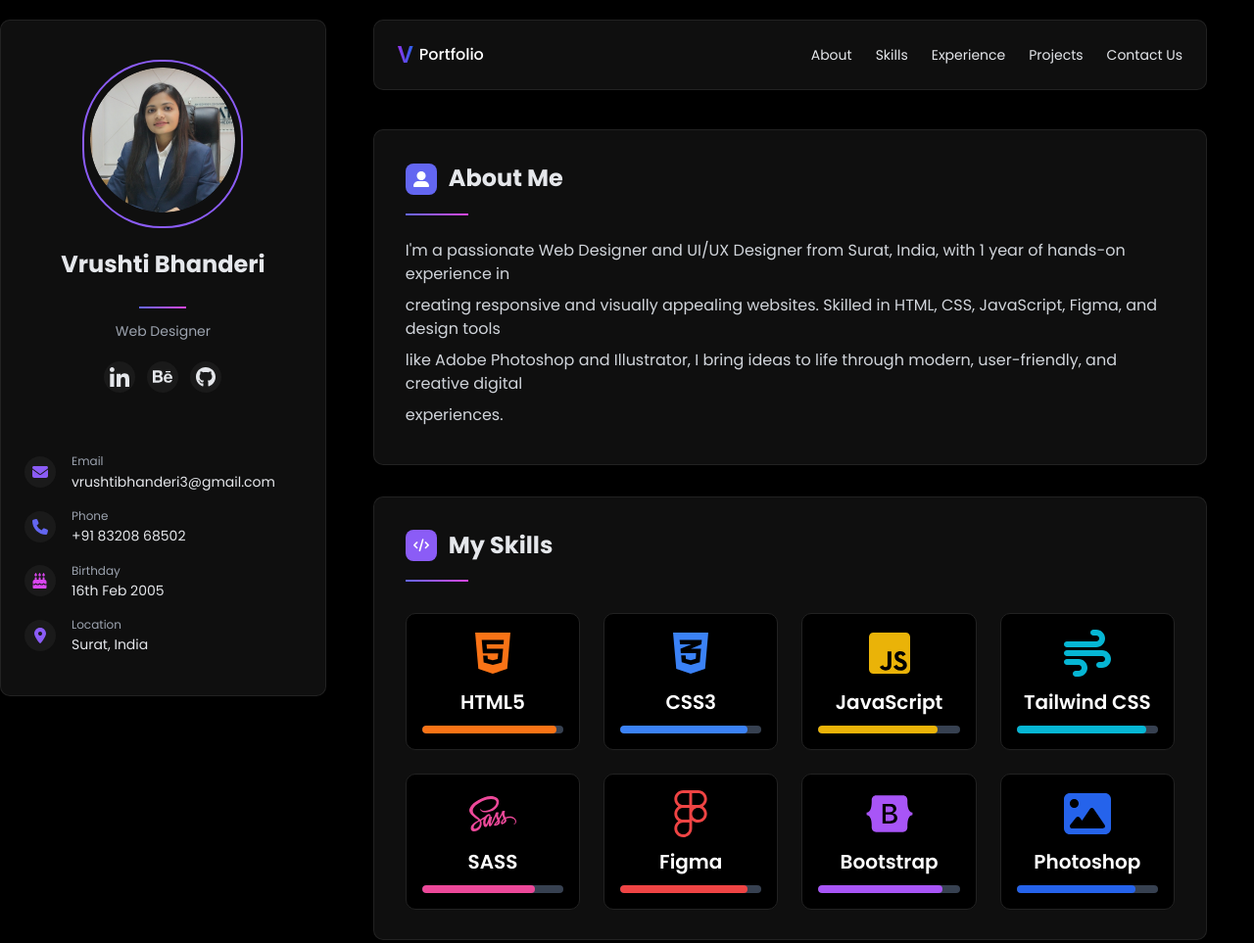
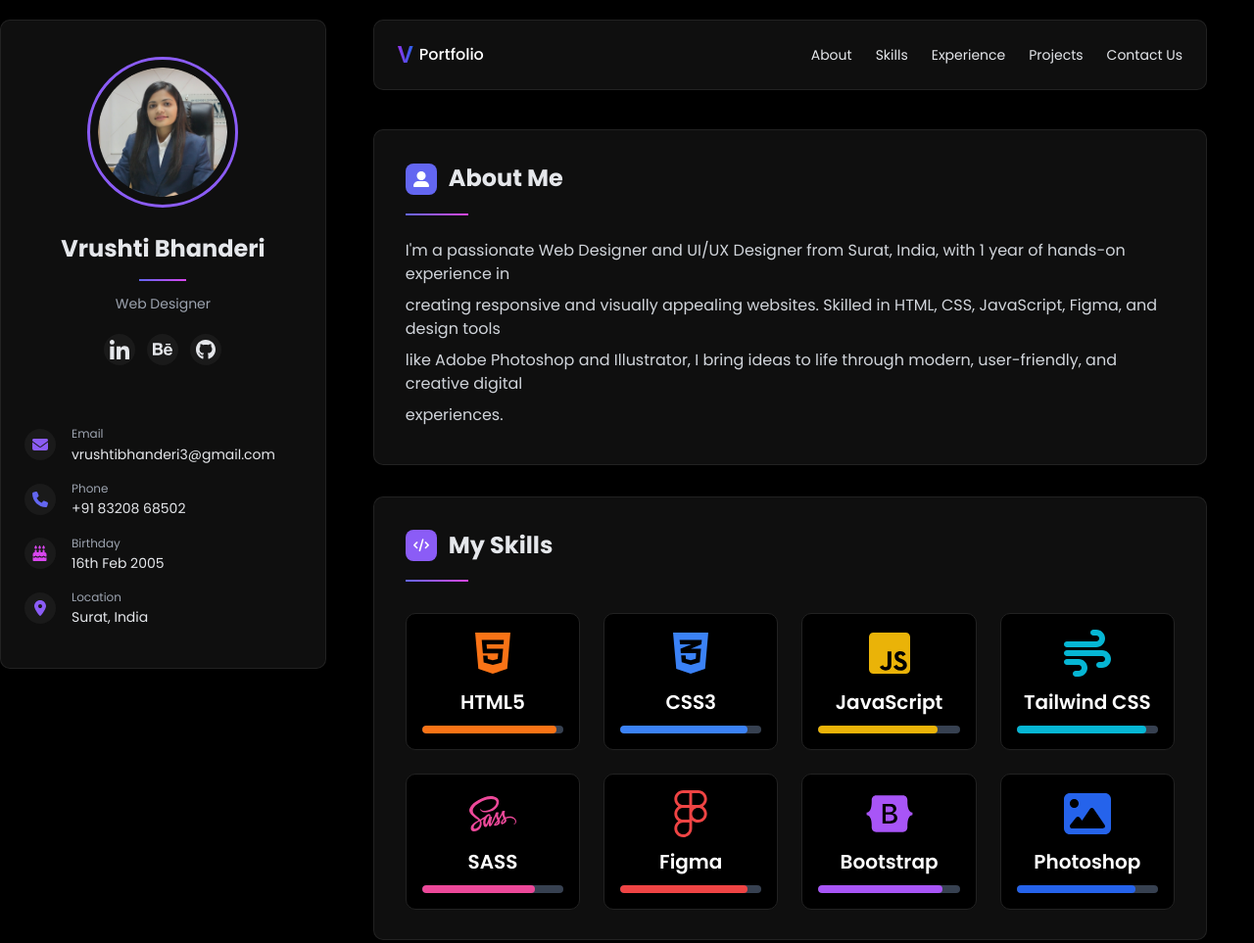
Before and after one commit to vrushtibhanderi02/portfolio, a plain HTML site: page myportfolio.html in a window 1280 px wide. Shown: the top 963 px of the page at 98% size. Drawn offline with Linux system fonts and the light colour scheme; a web font is replaced by a local one.

Commit message:
Update style.css

```diff
--- a/css/style.css
+++ b/css/style.css
@@ -153,9 +153,6 @@
  }
 
  .profile-image-wrapper {
-     border: 2px solid #8b5cf6;
-     border-radius: 80px;
-     padding: 6px;
      margin-bottom: 18px;
  }
 
@@ -164,13 +161,14 @@
      height: 120px;
      border-radius: 74px;
      object-fit: cover;
+    border: 8px solid transparent;
+    outline: 3px solid #8b5cf6;
  }
 
  .profile-name {
      font-size: 20px;
      font-weight: 700;
      color: #e5e7eb;
-     margin-bottom: 12px;
  }
 
  .gradient-line {
```
